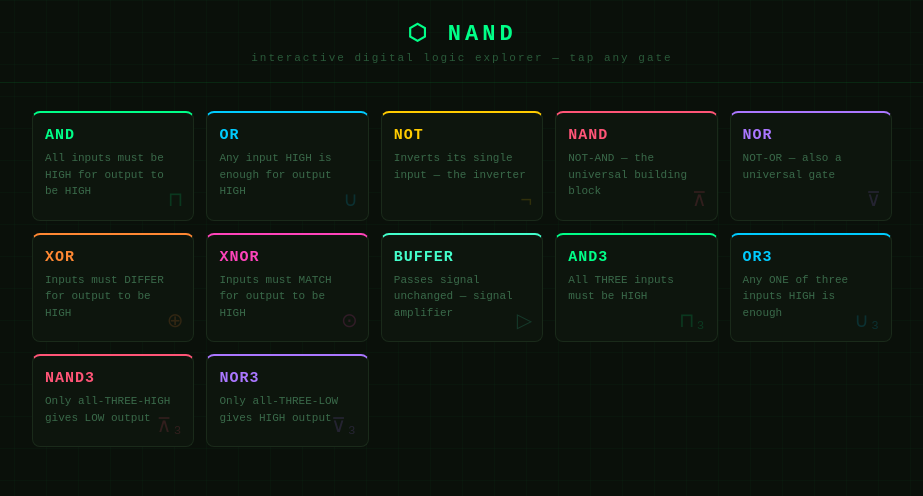
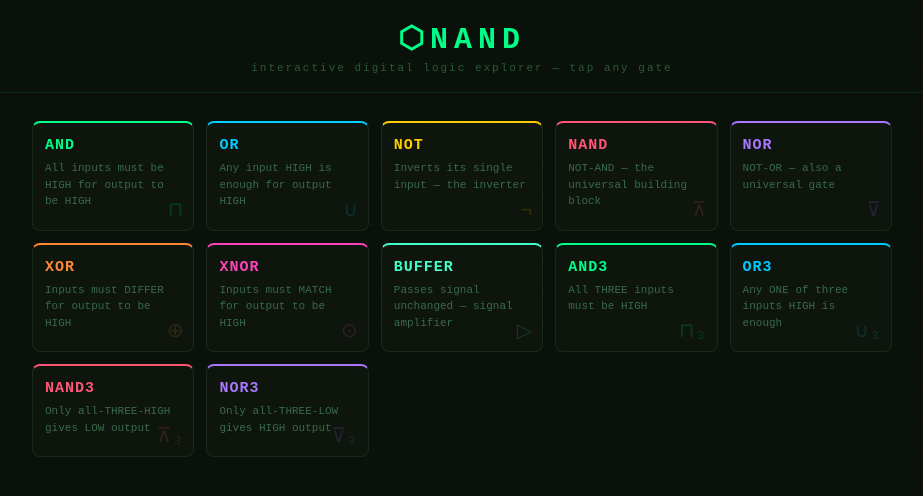
Before and after one commit to dakotabreezy23z/NAND, a plain HTML site: page index.html in a window 1280 px wide. Shown: the whole page, without its empty margins (178-1101 px from the left). Drawn offline with Linux system fonts and the light colour scheme.

Commit message:
Update index.html

```diff
--- a/index.html
+++ b/index.html
@@ -31,9 +31,9 @@
     padding-bottom: 18px;
   }
   .header h1 {
-    font-size: 22px;
+    font-size: 30px;
     color: #00ff88;
-    letter-spacing: 4px;
+    letter-spacing: 6px;
     font-weight: 600;
     text-transform: uppercase;
   }
@@ -192,7 +192,7 @@
 
   <!-- HEADER -->
   <div class="header">
-    <h1>⬡ NAND</h1>
+    <h1>⬡NAND</h1>
     <p id="headerSub">interactive digital logic explorer — tap any gate</p>
   </div>
 
```
